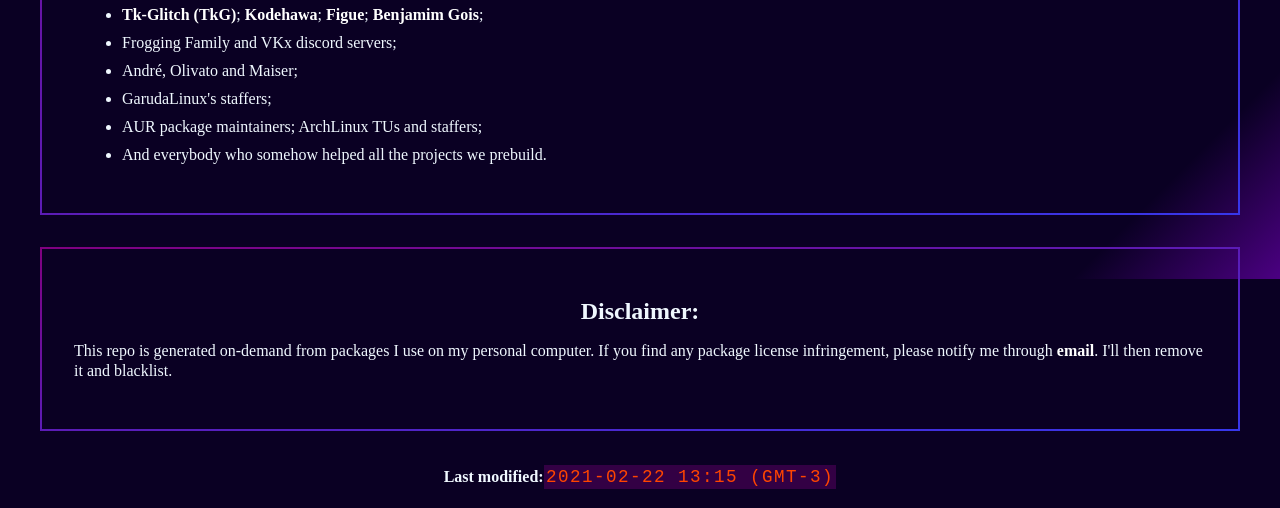
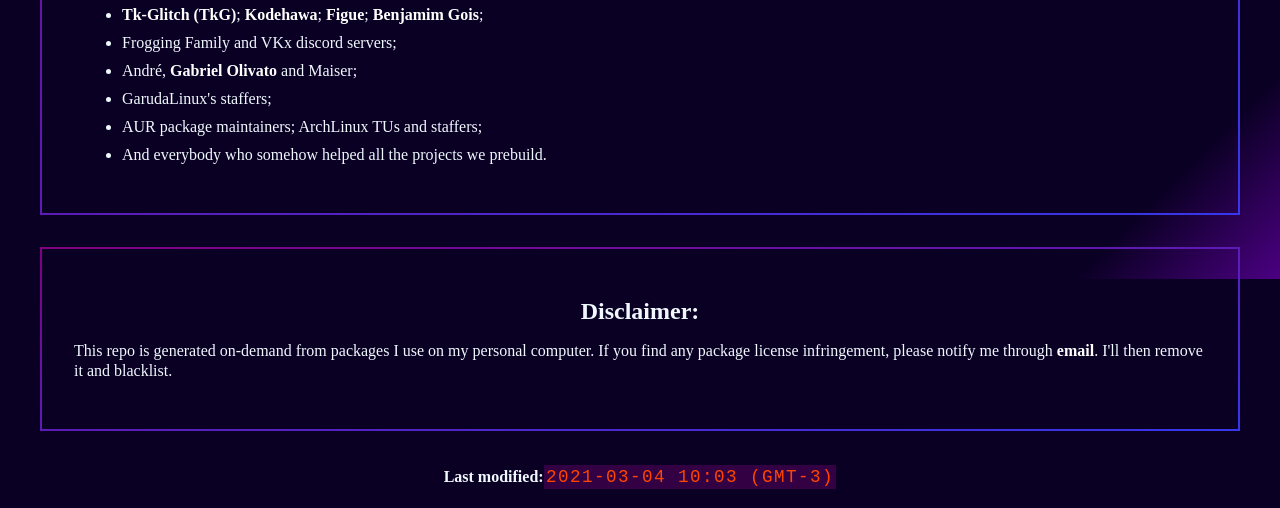
Before and after one commit to chaotic-aur/chaotic-aur.github.io, a plain HTML site: page index.html in a window 1280 px wide. Shown: the part 2121-2629 px from the top of the page. Drawn offline with Linux system fonts and the light colour scheme.

Commit message:
Add github link to olivato

```diff
--- a/index.html
+++ b/index.html
@@ -83,7 +83,7 @@
 				<a target="_blank" rel="noopener" href="https://aur.archlinux.org/account/figue">Figue</a>;
 				<a target="_blank" rel="noopener" href="https://github.com/benjamimgois">Benjamim Gois</a>;
 			<li>Frogging Family and VKx discord servers;</li>
-			<li>André, Olivato and Maiser;</li>
+			<li>André, <a target="_blank" rel="Noopener" href="https://github.com/olivatooo">Gabriel Olivato</a> and Maiser;</li>
 			<li>GarudaLinux's staffers;</li>
 			<li>AUR package maintainers; ArchLinux TUs and staffers;</li>
 			<li>And everybody who somehow helped all the projects we prebuild.</li>
@@ -93,6 +93,6 @@
 	<p>This repo is generated on-demand from packages I use on my personal computer.
 	If you find any package license infringement, please notify me through <a href="mailto:root@pedrohlc.com">email</a>. I'll then remove it and blacklist.</p></div>
 
-<footer><span>Last modified:<code>2021-02-22 13:15 (GMT-3)</code></span><br/><span>Online since:<code>2018-10-19</code></span></footer>
+<footer><span>Last modified:<code>2021-03-04 10:03 (GMT-3)</code></span><br/><span>Online since:<code>2018-10-19</code></span></footer>
 </body>
 </html>
```
